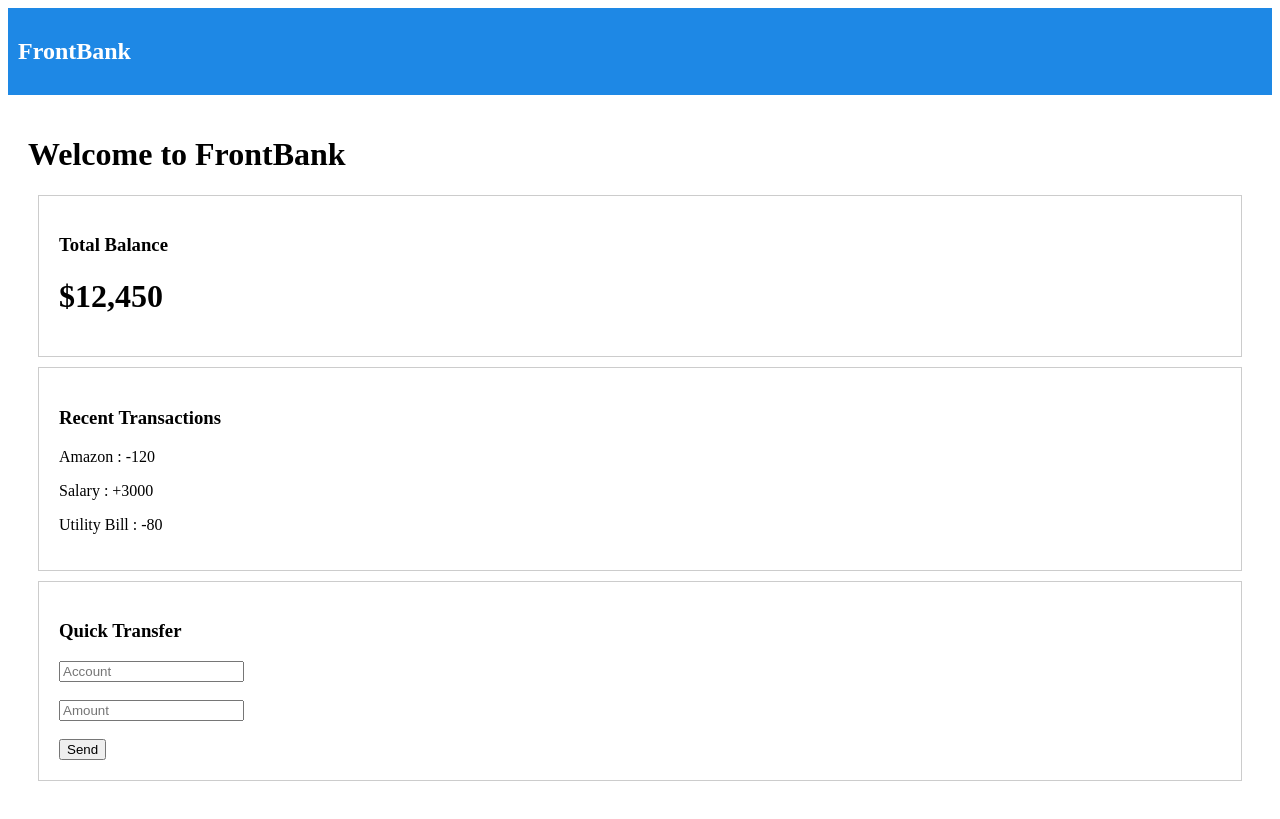
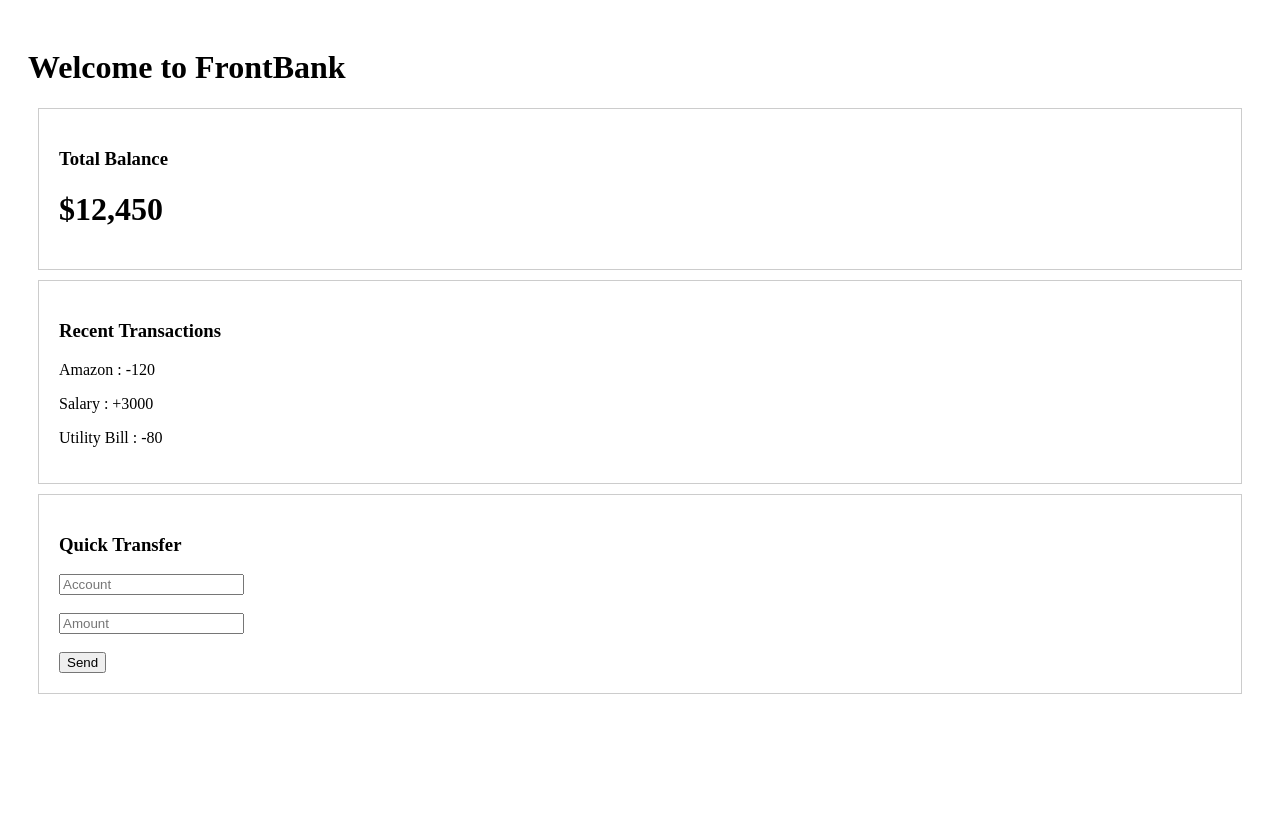
Before and after one commit to Kalyan9912/BANK-APP, a React app in the folder FRONT-END/: page / in a window 1280 px wide. Built offline with nearby package versions, Linux system fonts and the light colour scheme.

Commit message:
Update App.js

```diff
--- a/FRONT-END/src/App.js
+++ b/FRONT-END/src/App.js
@@ -1,12 +1,14 @@
 import React from "react";
+import Login from "./pages/Login";
 import Dashboard from "./pages/Dashboard";
-import Navbar from "./components/Navbar";
 
 function App() {
+
+  const isLoggedIn = true; // for demo
+
   return (
     <div>
-      <Navbar />
-      <Dashboard />
+      {isLoggedIn ? <Dashboard/> : <Login/>}
     </div>
   );
 }
```
